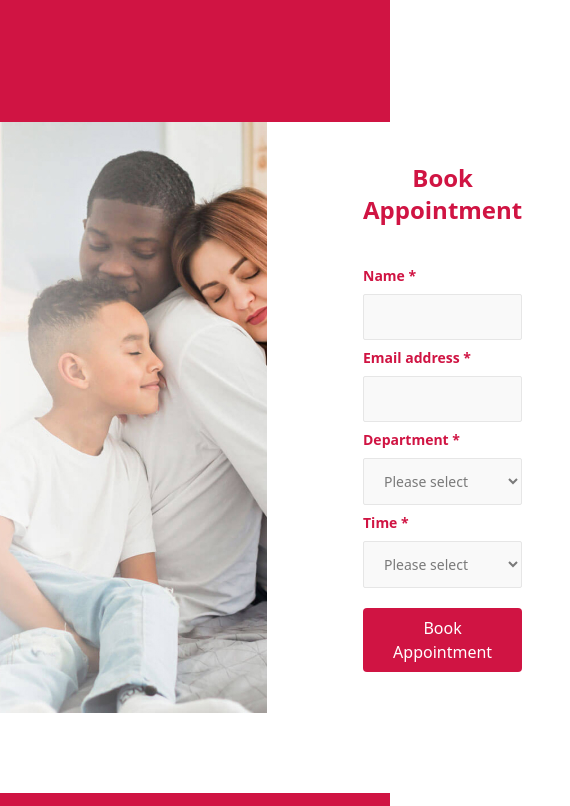
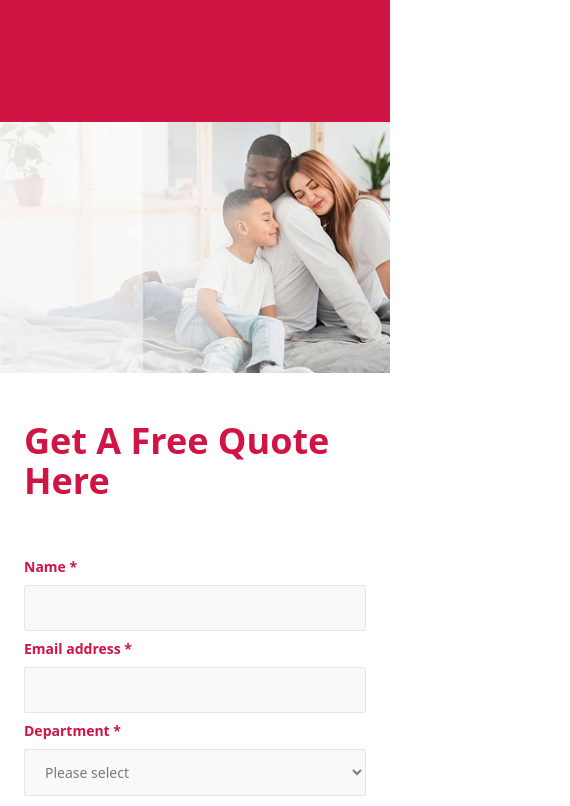
Before and after one commit to sebaspa/K-K, a React (Vite) app: page / in a window 390 px wide. Shown: the part 3134-3940 px from the top of the page, 570 px wide, since content can reach past the window. Built offline with nearby package versions, Linux system fonts and the light colour scheme.

Commit message:
Correccion mobile de formulario

```diff
--- a/src/components/ContentForm.tsx
+++ b/src/components/ContentForm.tsx
@@ -4,10 +4,12 @@ const ContentForm = () => {
   return (
     <div className="pb-20">
       <div className="container mx-auto max-w-6xl -mt-[320px]">
-        <div className="flex gap-12 bg-white">
-          <img src="/src/assets/vertical-family.jpg" />
-          <div className="w-full pt-10 pb-4 px-12 bg-white">
-            <h3 className="font-bold text-brick-red-700 text-2xl text-center mb-10">Book Appointment</h3>
+        <div className="flex flex-col md:flex-row gap-12 bg-white">
+          <img src="/src/assets/vertical-family.jpg" className="hidden md:block" />
+          <img src="/src/assets/horizontal-family.jpg" className="block md:hidden" />
+          <h3 className="font-bold text-brick-red-700 text-4xl px-6 block md:hidden">Get A Free Quote Here</h3>
+          <div className="w-full pt-0 md:pt-10 pb-4 px-6 lg:px-12 bg-white">
+            <h3 className="font-bold text-brick-red-700 text-2xl text-center mb-10 hidden md:block">Book Appointment</h3>
             <ContactForm />
           </div>
         </div>
```
